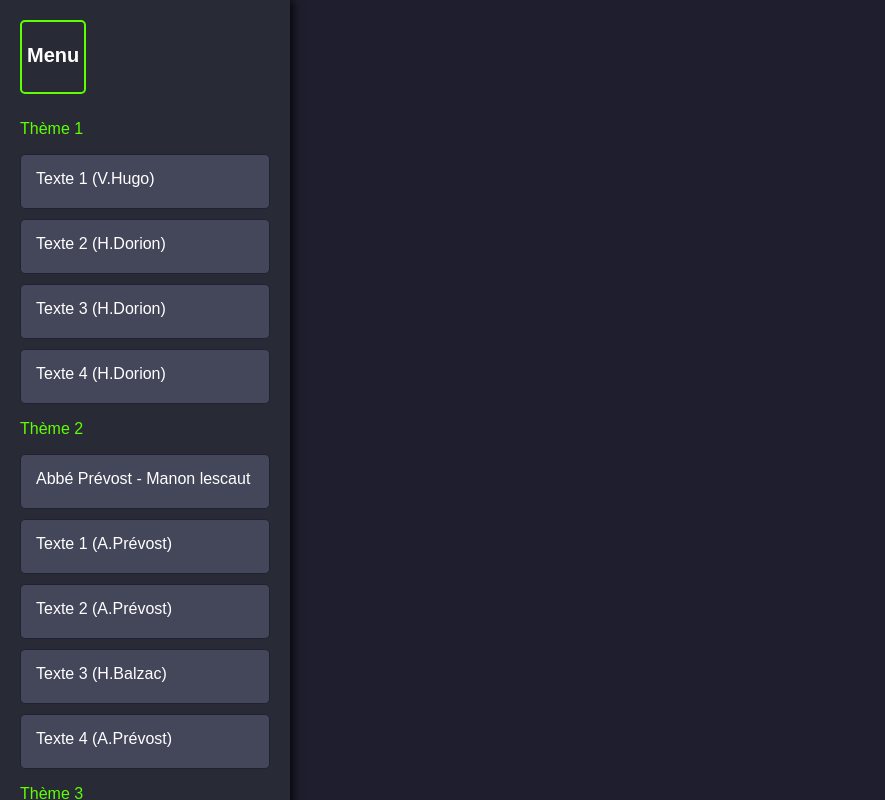
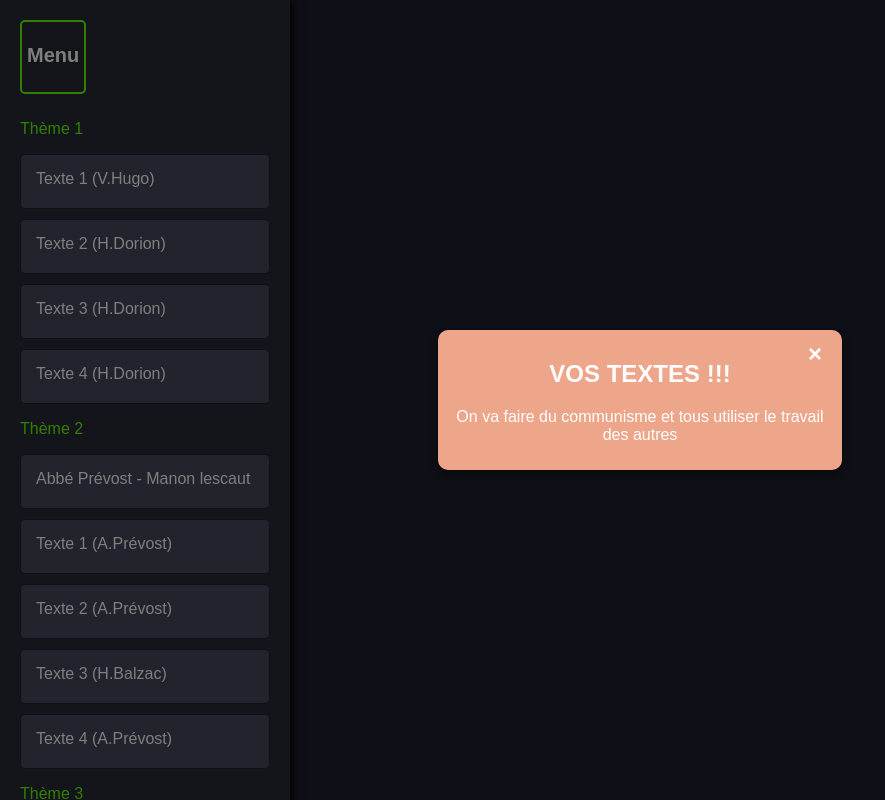
Before and after one commit to usedzqd17/bacfr, a plain HTML site: page index.html in a window 1280 px wide. Shown: the whole page, without its empty margins (0-885 px from the left). Drawn offline with Linux system fonts and the light colour scheme.

Commit message:
Update index.html

```diff
--- a/index.html
+++ b/index.html
@@ -7,7 +7,16 @@
     <link rel="stylesheet" href="styles.css">
 
 
-<script src="script.js"></script>
+    <script src="script.js"></script>
+
+     <div id="popup" class="popup hidden">
+        <div class="popup-content">
+            <span class="close-btn" onclick="closePopup()">&times;</span>
+            <h2>VOS TEXTES !!!</h2>
+            <p>On va faire du communisme et tous utiliser le travail des autres </p>
+        </div>
+    </div>
+
 
 
     <div class="sidebar">
```
